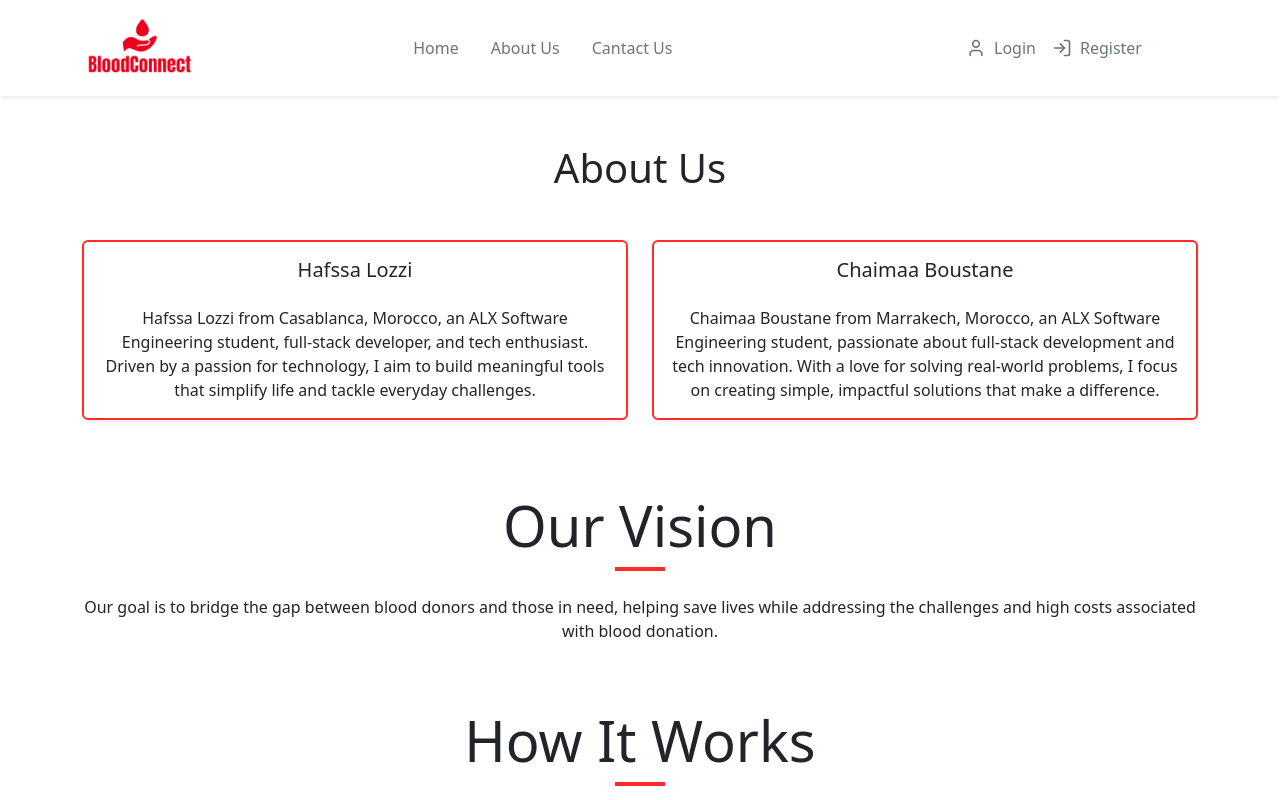
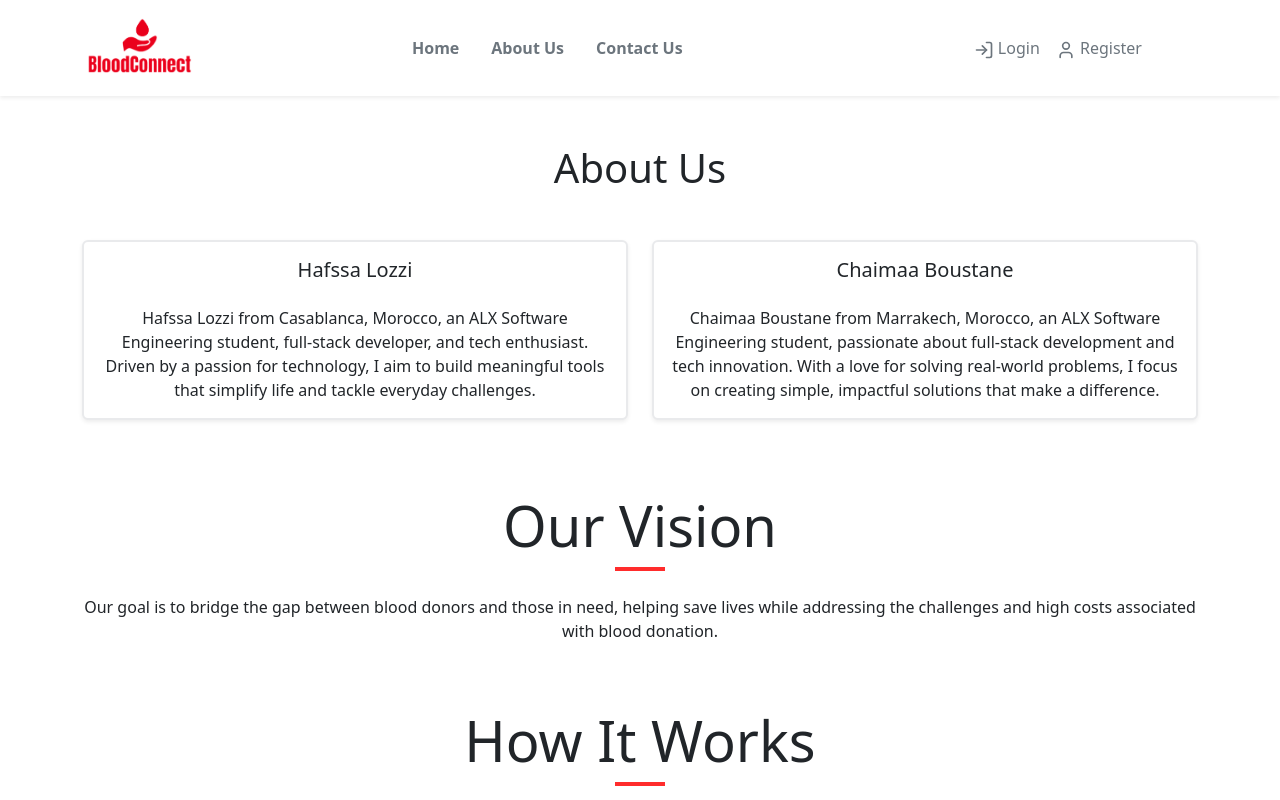
Before and after one commit to hafssa01/blood-donation-app, a React (Vite) app in the folder frontend/: page /about in a window 1280 px wide. Shown: the top 800 px of the page. Built offline with nearby package versions, Linux system fonts and the light colour scheme.

Commit message:
Fix header and state management hook error for login logout

```diff
--- a/frontend/package.json
+++ b/frontend/package.json
@@ -12,6 +12,7 @@
   },
   "dependencies": {
     "@react-oauth/google": "^0.12.1",
+    "animate.css": "^4.1.1",
     "axios": "^1.7.9",
     "bootstrap": "^5.3.3",
     "lucide-react": "^0.469.0",
--- a/frontend/src/App.jsx
+++ b/frontend/src/App.jsx
@@ -15,12 +15,13 @@ import ContactUs from './pages/ContactUs';
 import AboutUs from './pages/AboutUs';
 import Messagesent from './pages/Messagesent';
 import 'bootstrap/dist/css/bootstrap.min.css';
+import { AuthProvider } from './context/AuthContext';
 
 const App = () => {
   return (
+    <AuthProvider>
       <Router>
         <div className="App">
-
 
           {/* Routes for Different Pages */}
           <Routes>
@@ -41,6 +42,7 @@ const App = () => {
           </Routes>
         </div>
       </Router>
+    </AuthProvider>
   );
 };
 
--- a/frontend/src/components/DonorForm.jsx
+++ b/frontend/src/components/DonorForm.jsx
@@ -245,7 +245,7 @@ const DonateBloodForm = () => {
         className="btn  w-45"
         onClick={() => navigate("/dashboard")}
         style={{ marginTop: "20px",
-           backgroundColor: 'white', borderColor: "red",
+           backgroundColor: 'white', borderColor: "red", borderRadius: "60px",
             color:'red'
           }}
       >
--- a/frontend/src/components/NavBar.jsx
+++ b/frontend/src/components/NavBar.jsx
@@ -1,162 +1,91 @@
 import React from 'react';
-import { User, LogIn, LogOut, Heart, UserPlus, Share2 } from 'lucide-react';  // Add necessary icons
+import { User, LogIn, LogOut, Heart } from 'lucide-react';
+import { Link, useNavigate } from 'react-router-dom';
+import { useAuth } from '../context/AuthContext';
+import logo from '../assets/logo.png';
 import 'bootstrap/dist/css/bootstrap.min.css';
 import 'bootstrap/dist/js/bootstrap.bundle.min.js';
-import logo from '../assets/logo.png';  // Adjust path if necessary
 
-const NavigationBar = ({ isLoggedIn, onLogout }) => {
-  // Inline styles for the hover effect
-  const linkStyle = {
-    color: '#6c757d',  // Default color (gray)
-  };
+const NavigationBar = () => {
+  const { isAuthenticated, logout } = useAuth();
+  const navigate = useNavigate();
+  const linkStyle = { color: '#6c757d', fontWeight: 'bold', transition: 'transform 0.2s' };
+  const linkHoverStyle = { color: '#ff2c2c', transform: 'scale(1.1)' };
 
-  const linkHoverStyle = {
-    color: '#ff2c2c',  // Hover color (red)
+  const handleLogout = () => {
+    logout();
+    navigate('/');
   };
 
   return (
-    <nav className="navbar navbar-expand-lg navbar-light bg-white shadow-sm top w-100 z-50 mb-9"> {/* Added mb-3 */}
+    <nav className="navbar navbar-expand-lg navbar-light bg-white shadow-sm top w-100 z-50 mb-9">
       <div className="container">
-        {/* Brand with Logo */}
-        <a className="navbar-brand text-black" href="/">
-          <img
-            src={logo}  // Source of the logo image
-            alt="Logo"
-            className="img-fluid"  // Makes the image responsive
-            style={{ maxHeight: '70px' }}  // Set maximum height to control the size
-          />
-        </a>
+        <Link className="navbar-brand text-black" to="/">
+          <img src={logo} alt="Logo" className="img-fluid" style={{ maxHeight: '70px' }} />
+        </Link>
 
-        {/* Toggle button for mobile */}
-        <button
-          className="navbar-toggler"
-          type="button"
-          data-bs-toggle="collapse"
-          data-bs-target="#navbarNav"
-          aria-controls="navbarNav"
-          aria-expanded="false"
-          aria-label="Toggle navigation"
-        >
+        <button className="navbar-toggler" type="button" data-bs-toggle="collapse" data-bs-target="#navbarNav" aria-controls="navbarNav" aria-expanded="false" aria-label="Toggle navigation">
           <span className="navbar-toggler-icon"></span>
         </button>
 
-        {/* Navbar Links */}
         <div className="collapse navbar-collapse mx-5" id="navbarNav">
-          <ul className="navbar-nav mx-auto"> {/* Centers the Home link */}
+          <ul className="navbar-nav mx-auto">
             <li className="nav-item mx-2">
-              <a
-                className="nav-link"
-                href="/"
-                style={linkStyle}
-                onMouseEnter={(e) => e.target.style.color = linkHoverStyle.color}
-                onMouseLeave={(e) => e.target.style.color = linkStyle.color}
-              >
+              <Link className="nav-link" to="/" style={linkStyle} onMouseEnter={(e) => e.target.style.color = linkHoverStyle.color} onMouseLeave={(e) => e.target.style.color = linkStyle.color} onMouseOver={(e) => e.target.style.transform = linkHoverStyle.transform} onMouseOut={(e) => e.target.style.transform = 'scale(1)'}>
                 Home
-              </a>
+              </Link>
             </li>
             <li className="nav-item mx-2">
-              <a
-                className="nav-link"
-                href="/about"
-                style={linkStyle}
-                onMouseEnter={(e) => e.target.style.color = linkHoverStyle.color}
-                onMouseLeave={(e) => e.target.style.color = linkStyle.color}
-              >
+              <Link className="nav-link" to="/about" style={linkStyle} onMouseEnter={(e) => e.target.style.color = linkHoverStyle.color} onMouseLeave={(e) => e.target.style.color = linkStyle.color} onMouseOver={(e) => e.target.style.transform = linkHoverStyle.transform} onMouseOut={(e) => e.target.style.transform = 'scale(1)'}>
                 About Us
-              </a>
+              </Link>
             </li>
             <li className="nav-item mx-2">
-              <a
-                className="nav-link"
-                href="/contact"
-                style={linkStyle}
-                onMouseEnter={(e) => e.target.style.color = linkHoverStyle.color}
-                onMouseLeave={(e) => e.target.style.color = linkStyle.color}
-              >
-                Cantact Us
-              </a>
+              <Link className="nav-link" to="/contact" style={linkStyle} onMouseEnter={(e) => e.target.style.color = linkHoverStyle.color} onMouseLeave={(e) => e.target.style.color = linkStyle.color} onMouseOver={(e) => e.target.style.transform = linkHoverStyle.transform} onMouseOut={(e) => e.target.style.transform = 'scale(1)'}>
+                Contact Us
+              </Link>
             </li>
           </ul>
 
-          {/* If logged in, show additional buttons */}
-          {isLoggedIn ? (
-            <ul className="navbar-nav ms-auto"> {/* Align buttons to the right */}
-              <li className="nav-item mx-2">
-                <a
-                  className="nav-link d-flex align-items-center gap-2"
-                  href="/profile"
-                  style={linkStyle}
-                  onMouseEnter={(e) => e.target.style.color = linkHoverStyle.color}
-                  onMouseLeave={(e) => e.target.style.color = linkStyle.color}
-                >
-                  <User size={20} />
-                  Profile
-                </a>
+          <ul className="navbar-nav ms-auto">
+            {isAuthenticated ? (
+              <>
+                <li className="nav-item">
+                  <Link className="nav-link" to="/donate" style={{ color: '#6c757d' }} onMouseEnter={(e) => e.target.style.color = '#ff2c2c'} onMouseLeave={(e) => e.target.style.color = '#6c757d'}>
+                    <Heart size={20} /> Donate Blood
+                  </Link>
                 </li>
                 <li className="nav-item">
-                <a
-                  className="nav-link d-flex align-items-center gap-2"
-                  href="/donate"
-                  style={linkStyle}
-                  onMouseEnter={(e) => e.target.style.color = linkHoverStyle.color}
-                  onMouseLeave={(e) => e.target.style.color = linkStyle.color}
-                >
-                  <Heart size={20} />
-                  Donate Blood
-                </a>
+                  <Link className="nav-link" to="/request" style={{ color: '#6c757d' }} onMouseEnter={(e) => e.target.style.color = '#ff2c2c'} onMouseLeave={(e) => e.target.style.color = '#6c757d'}>
+                    <Heart size={20} /> Request Blood
+                  </Link>
                 </li>
-              <li className="nav-item mx-2">
-                <a
-                  className="nav-link d-flex align-items-center gap-2"
-                  href="/request"
-                  style={linkStyle}
-                  onMouseEnter={(e) => e.target.style.color = linkHoverStyle.color}
-                  onMouseLeave={(e) => e.target.style.color = linkStyle.color}
-                >
-                  <Heart size={20} />
-                  Request Blood
-                </a>
+                <li className="nav-item">
+                  <Link className="nav-link" to="/profile" style={{ color: '#6c757d' }} onMouseEnter={(e) => e.target.style.color = '#ff2c2c'} onMouseLeave={(e) => e.target.style.color = '#6c757d'}>
+                    <User size={20} /> Profile
+                  </Link>
                 </li>
-              <li className="nav-item mx-2">
-                <button
-                  className="nav-link btn btn-link d-flex align-items-center gap-2 "
-                  style={linkStyle}
-                  onClick={onLogout}
-                >
-                  <LogOut size={20} />
-                  Logout
+                <li className="nav-item">
+                  <button className="nav-link btn btn-link" onClick={handleLogout} style={{ color: '#6c757d' }} onMouseEnter={(e) => e.target.style.color = '#ff2c2c'} onMouseLeave={(e) => e.target.style.color = '#6c757d'}>
+                    <LogOut size={20} /> Logout
                   </button>
                 </li>
-            </ul>
+              </>
             ) : (
-            // If not logged in, show login/register options
-            <ul className="navbar-nav ms-auto"> {/* Align Login and Register to the right */}
+              <>
                 <li className="nav-item">
-                <a
-                  className="nav-link d-flex align-items-center gap-2"
-                  href="/login"
-                  style={linkStyle}
-                  onMouseEnter={(e) => e.target.style.color = linkHoverStyle.color}
-                  onMouseLeave={(e) => e.target.style.color = linkStyle.color}
-                >
-                  <User size={20} />
-                  Login
-                </a>
+                  <Link className="nav-link" to="/login" style={{ color: '#6c757d' }} onMouseEnter={(e) => e.target.style.color = '#ff2c2c'} onMouseLeave={(e) => e.target.style.color = '#6c757d'}>
+                    <LogIn size={20} /> Login
+                  </Link>
                 </li>
                 <li className="nav-item">
-                <a
-                  className="nav-link d-flex align-items-center gap-2"
-                  href="/register"
-                  style={linkStyle}
-                  onMouseEnter={(e) => e.target.style.color = linkHoverStyle.color}
-                  onMouseLeave={(e) => e.target.style.color = linkStyle.color}
-                >
-                  <LogIn size={20} />
-                  Register
-                </a>
+                  <Link className="nav-link" to="/register" style={{ color: '#6c757d' }} onMouseEnter={(e) => e.target.style.color = '#ff2c2c'} onMouseLeave={(e) => e.target.style.color = '#6c757d'}>
+                    <User size={20} /> Register
+                  </Link>
                 </li>
+              </>
+            )}
           </ul>
-          )}
         </div>
       </div>
     </nav>
--- a/frontend/src/components/RecipientForm.jsx
+++ b/frontend/src/components/RecipientForm.jsx
@@ -243,7 +243,7 @@ const RequestBloodForm = () => {
         className="btn  w-45"
         onClick={() => navigate("/dashboard")}
         style={{ marginTop: "20px",
-           backgroundColor: 'white', borderColor: "red",
+           backgroundColor: 'white', borderColor: "red", borderRadius: "60px",
             color:'red'
           }}
       >
--- a/frontend/src/components/Register.jsx
+++ b/frontend/src/components/Register.jsx
@@ -216,7 +216,7 @@ const RegisterForm = () => {
               type="submit"
               style={{
                 backgroundColor: "#ff2c2c",
-                borderRadius: "20px",
+                borderRadius: "60px",
                 color: "white",
                 border: "none",
               }}
--- /dev/null
+++ b/frontend/src/context/AuthContext.jsx
@@ -0,0 +1,24 @@
+import React, { createContext, useContext, useState } from 'react';
+
+const AuthContext = createContext();
+
+export const AuthProvider = ({ children }) => {
+  const [isAuthenticated, setIsAuthenticated] = useState(false);
+
+  const login = () => setIsAuthenticated(true);
+  const logout = () => setIsAuthenticated(false);
+
+  return (
+    <AuthContext.Provider value={{ isAuthenticated, login, logout }}>
+      {children}
+    </AuthContext.Provider>
+  );
+};
+
+export const useAuth = () => {
+  const context = useContext(AuthContext);
+  if (!context) {
+    throw new Error('useAuth must be used within an AuthProvider');
+  }
+  return context;
+};
--- a/frontend/src/pages/AboutUs.jsx
+++ b/frontend/src/pages/AboutUs.jsx
@@ -15,10 +15,10 @@ const AboutUs = () => {
           <Col md={6} className="mb-4">
             <Card
               className="shadow-sm border-2 rounded-2xl transition-transform duration-300 hover:-translate-y-2 animate__animated animate__fadeIn"
-              style={{ transition: 'all 0.3s ease', height: '100%', borderColor: '#ff2c2c' }}
+              style={{ transition: 'all 0.3s ease', height: '100%', borderColor: '#E9EAEC' }}
               onMouseEnter={(e) => {
-                e.currentTarget.style.backgroundColor = '#ff2c2c';
-                e.currentTarget.style.color = 'white';
+                e.currentTarget.style.backgroundColor = '#E9EAEC';
+                e.currentTarget.style.color = 'black';
               }}
               onMouseLeave={(e) => {
                 e.currentTarget.style.backgroundColor = 'white';
@@ -36,10 +36,10 @@ const AboutUs = () => {
           <Col md={6} className="mb-4">
             <Card
               className="shadow-sm border-2 rounded-2xl transition-transform duration-300 hover:-translate-y-2 animate__animated animate__fadeIn"
-              style={{ transition: 'all 0.3s ease', height: '100%', borderColor: '#ff2c2c' }}
+              style={{ transition: 'all 0.3s ease', height: '100%', borderColor: '#E9EAEC' }}
               onMouseEnter={(e) => {
-                e.currentTarget.style.backgroundColor = '#ff2c2c';
-                e.currentTarget.style.color = 'white';
+                e.currentTarget.style.backgroundColor = '#E9EAEC';
+                e.currentTarget.style.color = 'black';
               }}
               onMouseLeave={(e) => {
                 e.currentTarget.style.backgroundColor = 'white';
```
Also changed, not shown: frontend/src/pages/LoginPage.jsx (+30 -43 lines), 1 other file (tests, documents, lock files or other folders). Lines whose indentation alone changed are shown as unchanged.
